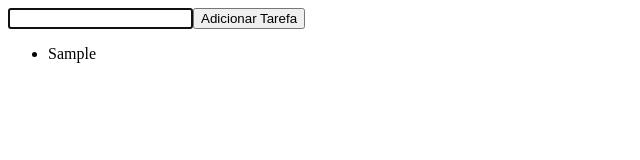
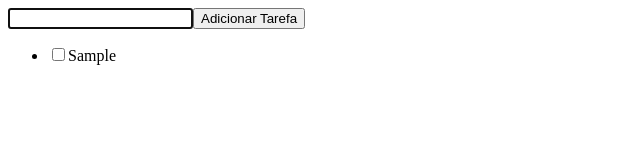
Before and after one commit to gabrielbuttendorf/to-do-list, a React (Vite) app: page / in a window 1280 px wide. Both pictures are taken after typing "Sample" into the empty fields and a click on the button "Adicionar Tarefa". Shown: the top 160 px of the page, without its empty margins (0-640 px from the left). Built offline with nearby package versions, Linux system fonts and the light colour scheme.

Commit message:
funcionalidade de marcar tarefa como concluída

```diff
--- a/src/App.jsx
+++ b/src/App.jsx
@@ -7,11 +7,11 @@ const App = () => {
 
   function adicionarTarefa() {
     const tarefaExistente = tarefas.find(
-      (tarefa) => tarefa.toLowerCase() === input.toLowerCase()
+      (tarefa) => tarefa.nome.toLowerCase() === input.toLowerCase()
     );
 
     if (input.trim() && !tarefaExistente) {
-      setTarefas([...tarefas, input]);
+      setTarefas([...tarefas, { nome: input, isConcluida: false }]);
       setInput('');
       inputElement.current.focus();
     }
@@ -27,6 +27,20 @@ const App = () => {
     setInput(target.value);
   }
 
+  function handleCheckboxChange({ target }) {
+    const tarefaSelecionada = target.name;
+
+    const novasTarefas = tarefas.map((tarefa) => {
+      if (tarefaSelecionada === tarefa.nome) {
+        return { nome: tarefa.nome, isConcluida: !tarefa.isConcluida };
+      } else {
+        return tarefa;
+      }
+    });
+
+    setTarefas(novasTarefas);
+  }
+
   return (
     <div>
       <input
@@ -40,7 +54,15 @@ const App = () => {
 
       <ul>
         {tarefas.map((tarefa) => (
-          <li key={tarefa}>{tarefa}</li>
+          <li key={tarefa.nome}>
+            <input
+              type="checkbox"
+              name={tarefa.nome}
+              checked={tarefa.isConcluida}
+              onChange={handleCheckboxChange}
+            />
+            {tarefa.nome}
+          </li>
         ))}
       </ul>
     </div>
```
